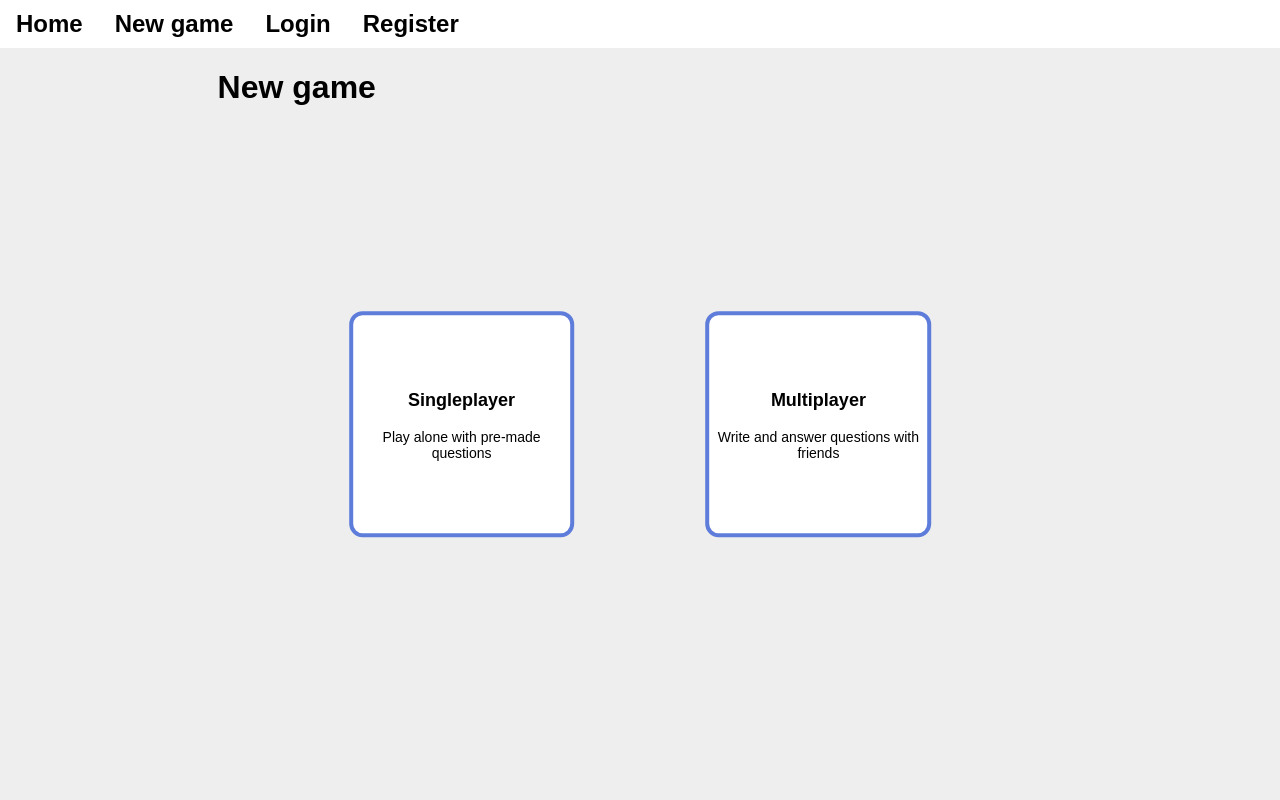
After one commit to MaikoVDV/informatica-php-game, a PHP site: page /new-game.php in a window 1280 px wide. The commit adds this page. Run offline with PHP 8.4, Linux system fonts and the light colour scheme.

Commit message:
Added a gamemode select page

```diff
--- a/assets/stylesheets/page_login.css
+++ b/assets/stylesheets/pages/page_login.css
@@ -1,4 +1,4 @@
-@import "./modal.css";
+@import "../modal.css";
 
 .error-message {
   color: var(--error-color);
--- /dev/null
+++ b/assets/stylesheets/pages/page_new-game.css
@@ -0,0 +1,39 @@
+.big-button {
+  height: 100%;
+  aspect-ratio: 1/1;
+
+  border-radius: 1em;
+  border: 0.3em solid var(--global-tertiary-color);
+  background: white;
+  transition: var(--hover-transition-duration);
+}
+.big-button:hover {
+  background: var(--global-secondary-color);
+}
+.big-button p {
+  text-align: center;
+  color: black;
+}
+.big-button:hover p {
+  color: white;
+}
+.gamemode-title {
+  font-weight: 700;
+  font-size: 18px;
+}
+.gamemode-description {
+  font-weight: 400;
+  font-size: 14px;
+}
+#gamemode-button-container {
+  position: absolute;
+  top: 50%;
+  left: 50%;
+  transform: translate(-50%, -50%);
+
+  height: 30%;
+
+  display: flex;
+  width: 100%;
+  justify-content: space-evenly;
+}
--- a/assets/stylesheets/page_register.css
+++ b/assets/stylesheets/pages/page_register.css
@@ -1,4 +1,4 @@
-@import "./modal.css";
+@import "../modal.css";
 
 .error-message {
   color: var(--error-color);
--- a/assets/stylesheets/variables.css
+++ b/assets/stylesheets/variables.css
@@ -14,12 +14,19 @@
   --text-input-margin: 0.5rem 0rem;
 
   /* Coloring */
-  --button-background: #6688ee;
-  --button-color: #88aaff;
-  --button-text-color: #ffffff;
+  --global-primary-color: #88aaff;
+  --global-secondary-color: #6688ee;
+  --global-tertiary-color: #5e7ddb;
+  --confirm-button-background: var(--global-secondary-color);
+  --confirm-button-color: var(--global-primary-color);
+  --confirm-button-border-color: var(--global-tertiary-color);
+  --confirm-button-text-color: #ffffff;
   --button-font-weight: 500;
   --button-font-size: 16;
   --error-color: #ff3333;
+
+  /* Animation */
+  --hover-transition-duration: 0.3s;
 
   /* Navbar styling */
   --navbar-height: 3rem;
--- a/components/navbar.php
+++ b/components/navbar.php
@@ -8,6 +8,9 @@
       <a href="./home.php">Home</a>
     </div>
     <div class="navbar-link">
+      <a href="./new-game.php">New game</a>
+    </div>
+    <div class="navbar-link">
       <a href="./login.php">Login</a>
     </div>
     <div class="navbar-link">
--- a/login.php
+++ b/login.php
@@ -4,7 +4,7 @@
     <title>Login</title>
     <link rel="icon" type="image/x-icon" href="./assets/images/favicon.ico">
 
-    <link rel="stylesheet" href="./assets/stylesheets/page_login.css">
+    <link rel="stylesheet" href="./assets/stylesheets/pages/page_login.css">
     <link rel="stylesheet" href="./assets/stylesheets/variables.css">
   </head>
   <body>
--- /dev/null
+++ b/new-game.php
@@ -0,0 +1,29 @@
+<!DOCTYPE html>
+<?php
+
+include("./components/navbar.php");
+?>
+<html>
+  <head>
+    <title>New game</title>
+    <link rel="icon" type="image/x-icon" href="./assets/images/favicon.ico">
+
+    <link rel="stylesheet" href="./assets/stylesheets/pages/page_new-game.css">
+    <link rel="stylesheet" href="./assets/stylesheets/variables.css">
+  </head>
+  <body>
+    <div class="main-content-wrapper">
+      <h1>New game</h1>
+      <div id="gamemode-button-container">
+        <button class="big-button">
+          <p class="gamemode-title">Singleplayer</p>
+          <p class="gamemode-description">Play alone with pre-made questions</p>
+        </button>
+        <button class="big-button">
+          <p class="gamemode-title">Multiplayer</p>
+          <p class="gamemode-description">Write and answer questions with friends</p>
+        </button>
+      </div>
+    </div>
+  </body>
+</html>
--- a/register.php
+++ b/register.php
@@ -1,10 +1,8 @@
 <?php
 include("./assets/utils.php");
 include("./database_manager/db_connect.php");
-ini_set('session.cache_limiter', 'public');
 ini_set('display_errors', 1);
 error_reporting(E_ALL);
-session_cache_limiter(false);
 
 function clean_user_input($data)
 {
@@ -21,7 +19,7 @@ function clean_user_input($data)
     <link rel="icon" type="image/x-icon" href="./assets/images/favicon.ico">
 
     <link rel="stylesheet" href="./assets/stylesheets/variables.css">
-    <link rel="stylesheet" href="./assets/stylesheets/page_register.css">
+    <link rel="stylesheet" href="./assets/stylesheets/pages/page_register.css">
   </head>
   <body>
     <?php include("./components/navbar.php"); ?>
```
Also changed, not shown: assets/stylesheets/modal.css (+3 -4 lines), game.php (added, +19 -0 lines), 1 other file. Lines whose indentation alone changed are shown as unchanged.
